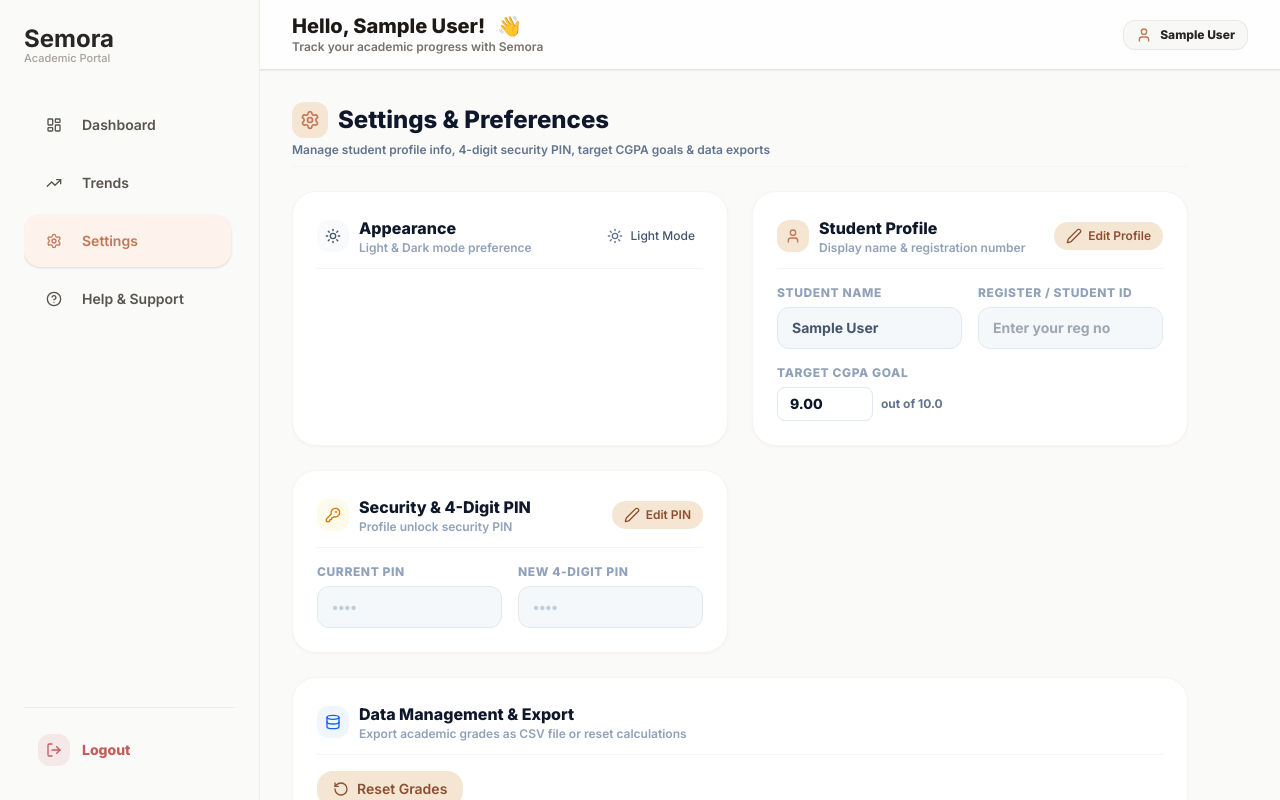
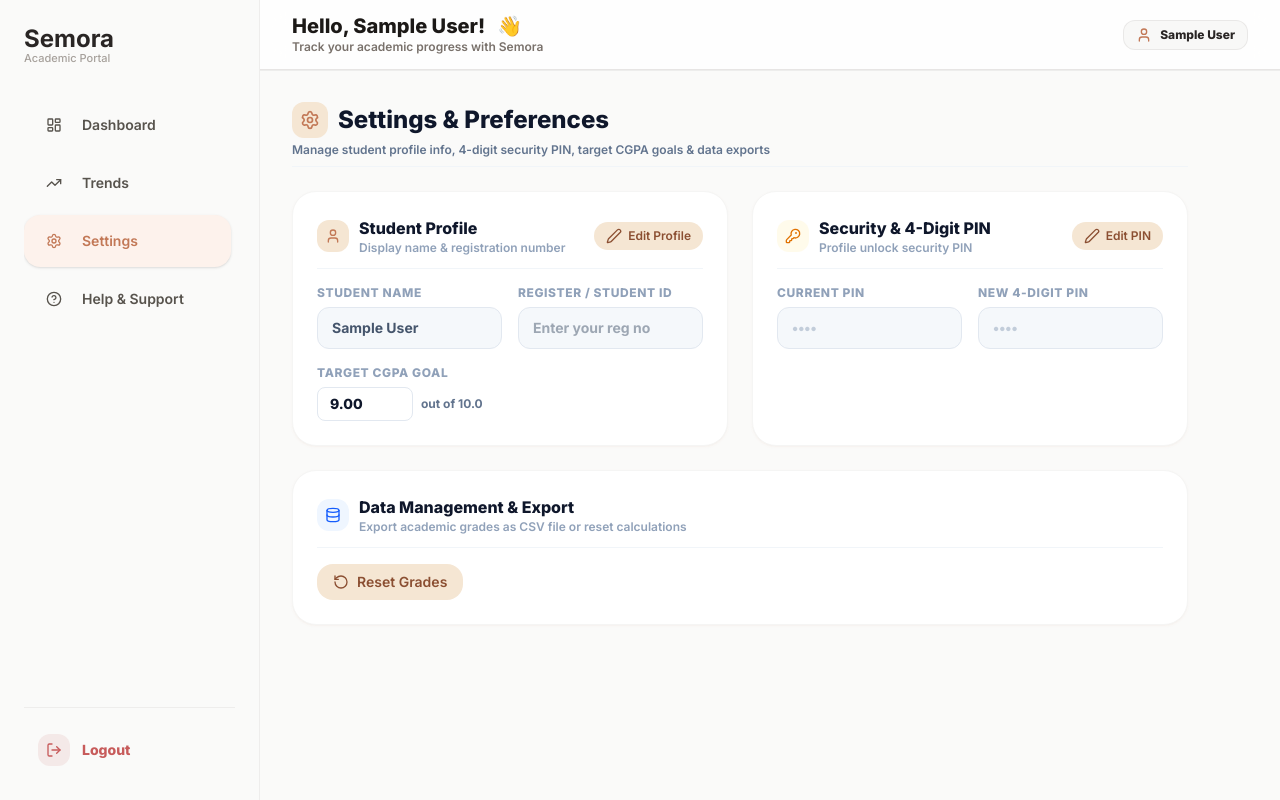
Before and after one commit to prakashseervi61/CGPA-CALC, a React (Vite) app: page /settings in a window 1280 px wide. Built offline with nearby package versions, Linux system fonts and the light colour scheme; sample sign-in values are in the browser's storage.

Commit message:
refactor(settings): remove redundant ThemeToggle wrapper and unused imports
- Delete 20-line Card wrapper around standalone ThemeToggle
- Remove unused Sun and ThemeToggle imports

```diff
--- a/src/components/dashboard/SettingsPage.jsx
+++ b/src/components/dashboard/SettingsPage.jsx
@@ -1,12 +1,10 @@
 import { useState } from 'react';
 import {
-  Settings, User, KeyRound, Database, RotateCcw, Check, Edit2, X,
-  Sun
+  Settings, User, KeyRound, Database, RotateCcw, Check, Edit2, X
 } from 'lucide-react';
 import Card from '../ui/Card';
 import Button from '../ui/Button';
 import Badge from '../ui/Badge';
-import ThemeToggle from '../ui/ThemeToggle';
 import { useUser } from '../../contexts/AuthContext';
 import { useSesame } from '../../contexts/DataContext';
 
@@ -91,26 +89,6 @@
       </div>
 
       <div className="grid grid-cols-1 lg:grid-cols-2 gap-6">
-      {/* SECTION 0: Appearance & Theme */}
-      <Card className="p-6 border border-slate-100 shadow-sm space-y-4">
-        <div className="flex items-center justify-between pb-3 border-b border-slate-100">
-          <div className="flex items-center gap-2.5">
-            <div className="w-8 h-8 rounded-xl bg-slate-50 text-slate-600 flex items-center justify-center shrink-0">
-              <Sun className="w-4 h-4" />
-            </div>
-            <div>
-              <h3 className="text-base font-extrabold text-slate-900">Appearance</h3>
-              <p className="text-xs text-slate-400 font-semibold">Light & Dark mode preference</p>
-            </div>
-          </div>
-
-          {/* Theme Toggle Switch */}
-          <div className="flex items-center">
-            <ThemeToggle className="ml-4" />
-          </div>
-        </div>
-      </Card>
-
       {/* SECTION 1: Student Profile Information with Edit / Save Toggle */}
       <Card className="p-6 border border-slate-100 shadow-sm space-y-4">
         <div className="flex items-center justify-between pb-3 border-b border-slate-100">
```
